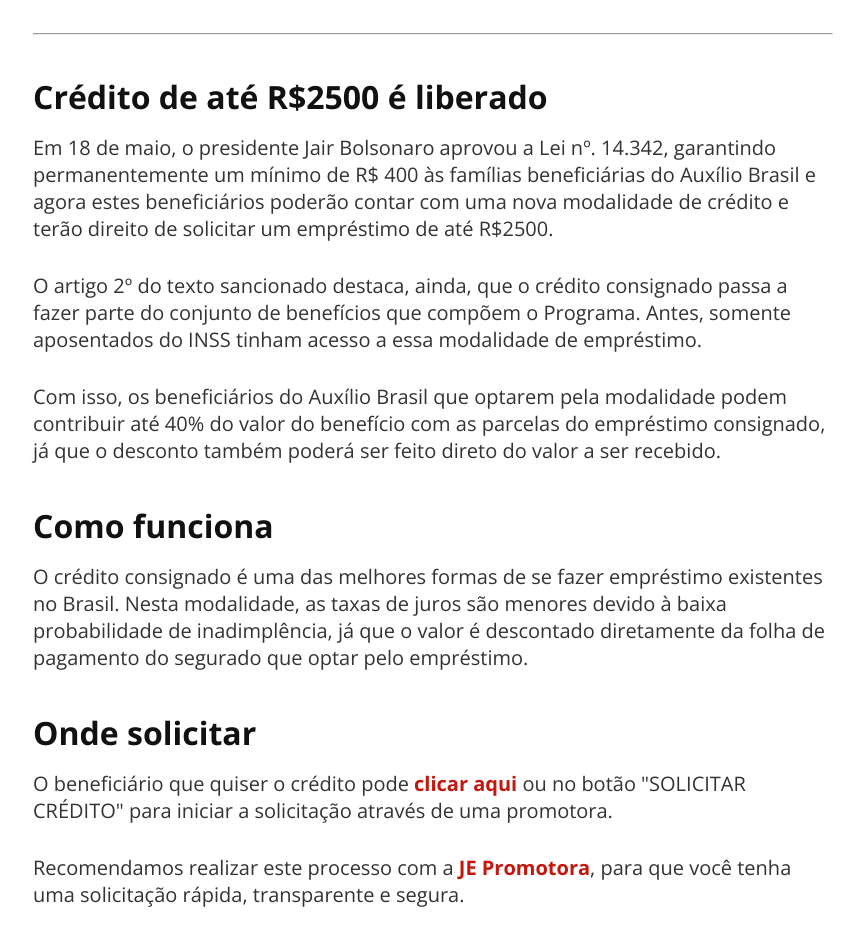
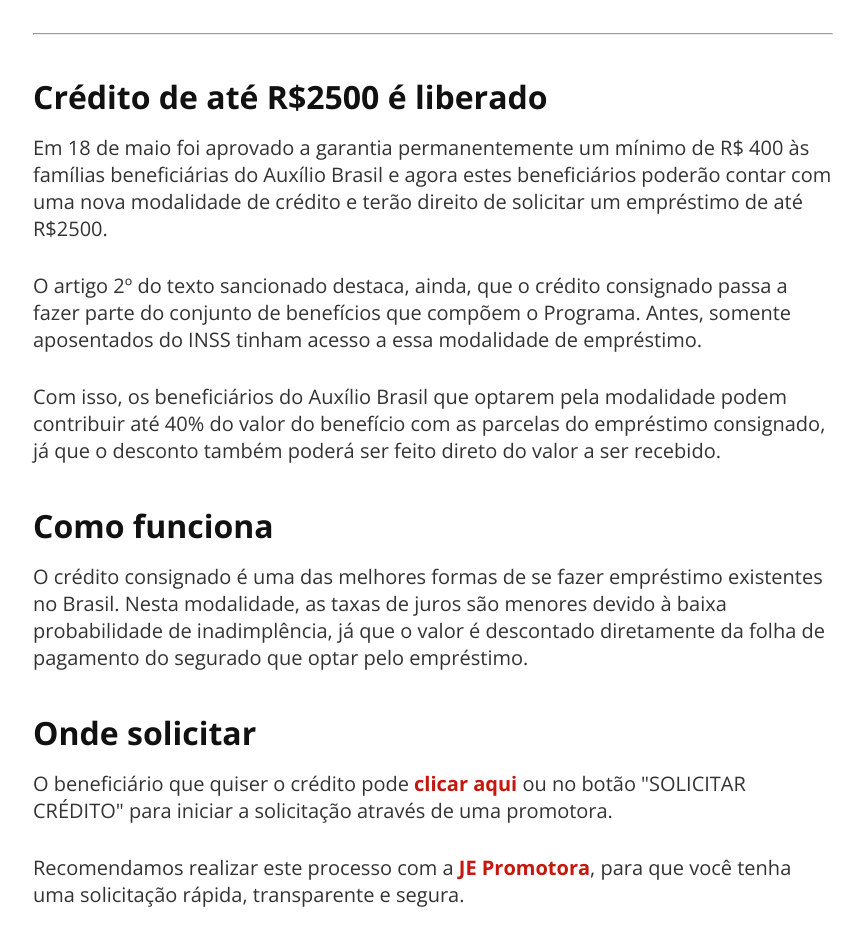
Before and after one commit to eliaszin/emprestimoauxiliobrasil.online, a plain HTML site: page index.html in a window 1280 px wide. Shown: the part 862-1793 px from the top of the page, without its empty margins (207-1071 px from the left). Drawn offline with nearby package versions, Linux system fonts and the light colour scheme.

Commit message:
Update index.html

```diff
--- a/index.html
+++ b/index.html
@@ -40,7 +40,7 @@
             <img src="assets/media/img01.jpg">
             <hr>
             <h2>Crédito de até R$2500 é liberado</h2>
-            <p class="mt0">Em 18 de maio, o presidente Jair Bolsonaro aprovou a Lei nº. 14.342, garantindo permanentemente um mínimo de R$ 400 às famílias beneficiárias do Auxílio Brasil e agora estes beneficiários poderão contar com uma nova modalidade de crédito e terão direito de solicitar um empréstimo de até R$2500.</p>
+            <p class="mt0">Em 18 de maio foi aprovado a garantia permanentemente um mínimo de R$ 400 às famílias beneficiárias do Auxílio Brasil e agora estes beneficiários poderão contar com uma nova modalidade de crédito e terão direito de solicitar um empréstimo de até R$2500.</p>
             <p>O artigo 2º do texto sancionado destaca, ainda, que o crédito consignado passa a fazer parte do conjunto de benefícios que compõem o Programa. Antes, somente aposentados do INSS tinham acesso a essa modalidade de empréstimo.</p>
             <p>Com isso, os beneficiários do Auxílio Brasil que optarem pela modalidade podem contribuir até 40% do valor do benefício com as parcelas do empréstimo consignado, já que o desconto também poderá ser feito direto do valor a ser recebido.</p>
             <h2>Como funciona</h2>
```
